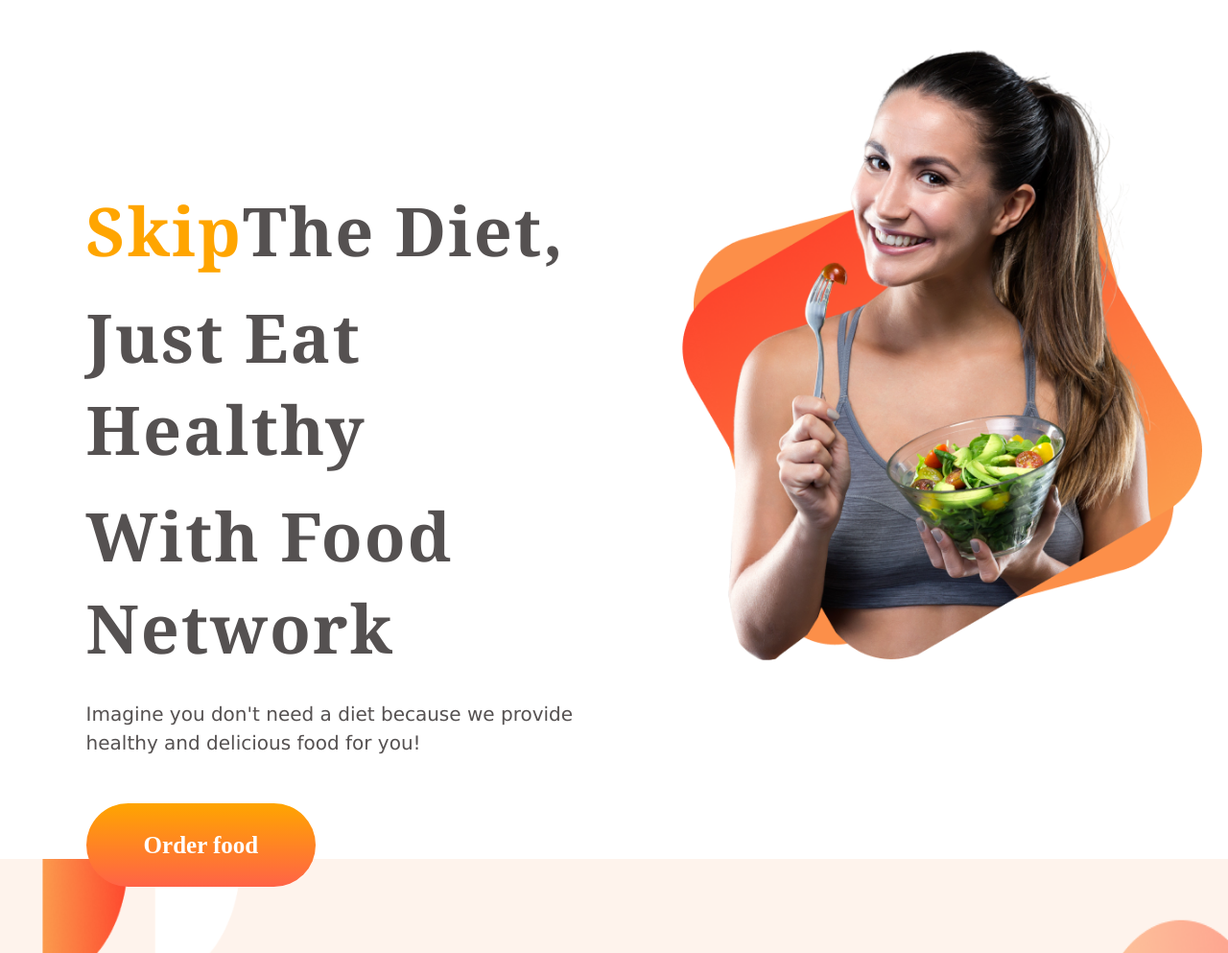
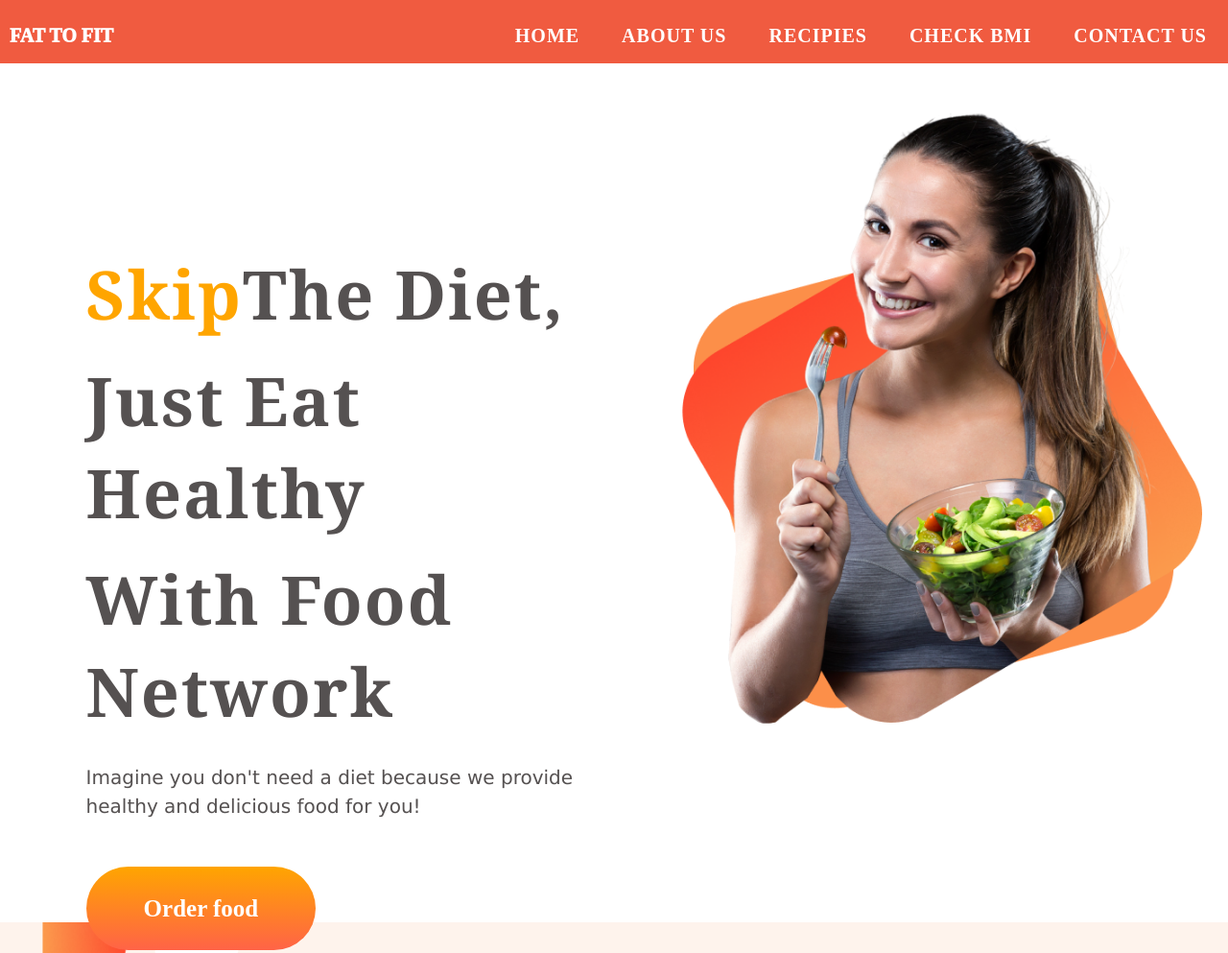
Before and after one commit to FahadwebD/fat-to-fit, a plain HTML site: page index.html in a window 1280 px wide. Shown: the top 993 px of the page at 96% size. Drawn offline with Linux system fonts and the light colour scheme.

Commit message:
over all recheck

```diff
--- a/index.html
+++ b/index.html
@@ -9,6 +9,19 @@
 </head>
 <body>
 
+
+    <header>
+        <nav>
+            <a  href="#" style="font-weight: 1000; margin-left: 10px; margin-bottom: 10px;"> FAT TO FIT</a>
+            <ul class="menu">
+                <li><a href="#home">Home</a></li>
+                <li><a href="#p2">About Us</a></li>
+                <li><a href="#p3">Recipies</a></li>
+                <li><a href="#p3">Check BMI</a></li>
+                <li><a href="#p3">Contact Us</a></li>
+            </ul>
+        </nav>
+    </header>
 
     <Section class="top-part">
         <div class="top-description">
@@ -50,7 +63,7 @@
 
 
     <section class="Check">
-        <h2>Check Your <span><a href="https://www.bcm.edu/cnrc-apps/caloriesneed.cfm">BMI </a></span> Today</h2>
+        <h2 id="bm">Check Your BMI Today</h2>
         <p id="ch-p">Knowing your body's daily calorie needs can be an important for diet</p>
 
         <div class="check-list">
--- a/style.css
+++ b/style.css
@@ -2,6 +2,58 @@ body{
     margin: 0;
     padding: 0%;
 }
+
+html{
+    scroll-behavior: smooth;
+}
+header{
+    margin: 0%;
+    background-color: rgb(240, 91, 64);
+    height: 7vh;
+    width: 100%;
+    position: relative;
+    transition: all 0.2s;
+    padding-bottom: 10px;
+
+}
+nav{
+    display: flex;
+    justify-content: space-between;
+    align-items:baseline
+}
+a{
+    text-decoration: none;
+    font-size: 20px;
+    color: white;
+}
+a:hover{
+    color: grey;
+}
+ul{
+    list-style:  none;
+}
+li{
+    text-decoration: none;
+}
+nav ul{
+    display: flex;
+    transition: all 0.2s;
+}
+nav ul li{
+    height: 50px;
+    line-height: 43px;
+
+    padding: 0px 22px;
+    display: flex;
+    font-size: 0.8rem;
+    text-transform: uppercase;
+    font-weight: 800;
+    letter-spacing: 1px;
+
+
+
+}
+
 /* Start of Top*/
 h1{
 
@@ -119,16 +171,14 @@ h1{
     justify-content: center space-evenly;
     align-items: center;
     margin: 10px;
+
 }
 h2{
     font-size: 40px;
     font-family: monospace;
     font-weight: 700;
 }
-.Check a{
-    text-decoration: none;
-    color: orange;
-}
+
 #ch-p{
     font-size: 20px;
     font-family:monospace;
@@ -159,7 +209,7 @@ h3{
     margin-right: 5%;
     padding: 50px;
     border-radius: 5px;
-    box-shadow: 10px 10px 40px rgb(224, 83, 58);
+    box-shadow: 10px 10px 40px rgb(224, 171, 58);
 }
 .to-eat{
     width: 30%;
@@ -167,7 +217,7 @@ h3{
     margin-right: 5%;
     padding: 50px;
     border-radius: 5px;
-    box-shadow: 10px 10px 40px rgb(255, 99, 71);
+    box-shadow: 10px 10px 40px rgb(236, 72, 43);
 }
 .not-to-eat{
     width: 30%;
@@ -175,7 +225,7 @@ h3{
     margin-right: 5%;
     padding: 50px;
     border-radius: 5px;
-    box-shadow: 10px 10px 40px rgb(255, 99, 71);
+    box-shadow: 10px 10px 40px rgb(255, 71, 71);
 }
 /*extra secteion end*/
 
@@ -260,3 +310,4 @@ h3{
     color: grey;
 
 }
+/*end of the recipies*/
```
